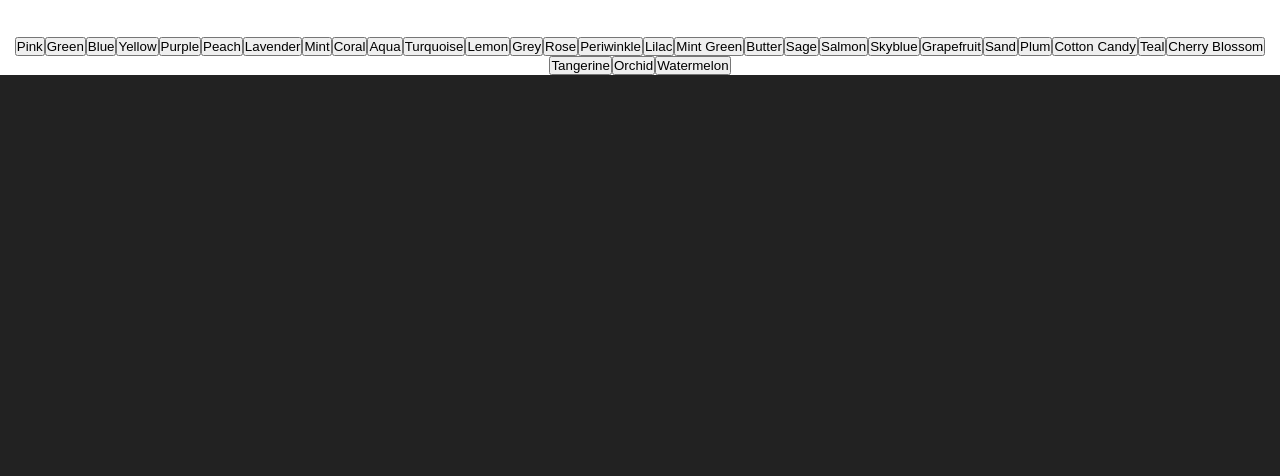
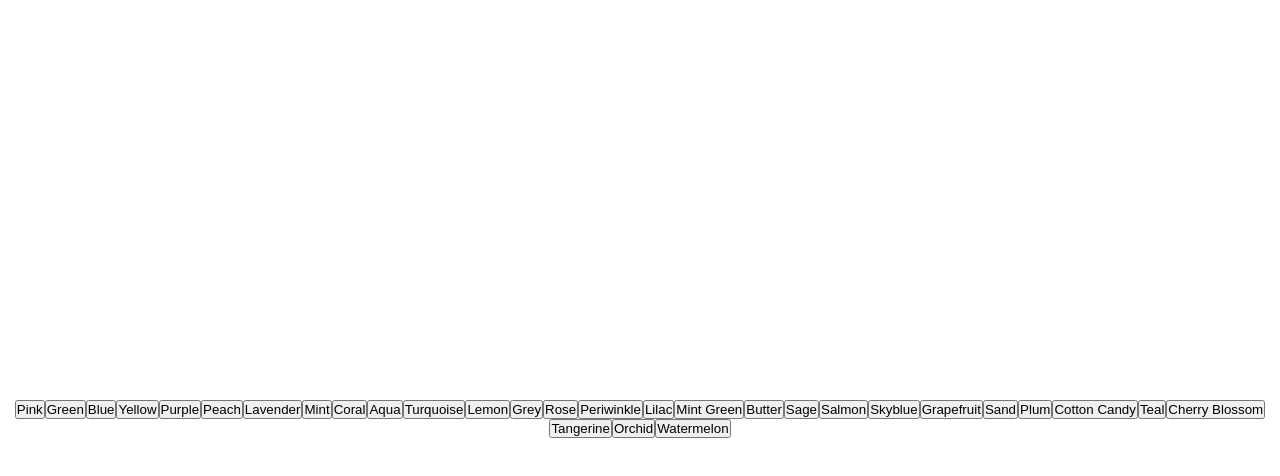
Before and after one commit to M-Saleh-N/button-color-changer, a React (Create React App) app: page / in a window 1280 px wide. Shown: the top 476 px of the page. Built offline with nearby package versions, Linux system fonts and the light colour scheme.

Commit message:
styled the cont

```diff
--- a/src/styles/button.css
+++ b/src/styles/button.css
@@ -9,3 +9,13 @@ body {
   background-color: #222222;
   color: #fff;
 }
+
+.container {
+  display: flex;
+  flex-direction: column;
+  justify-content: center;
+  align-items: center;
+  height: 100vh;
+  text-align: center;
+  transition: background-color 0.5s ease-in-out;
+}
```
